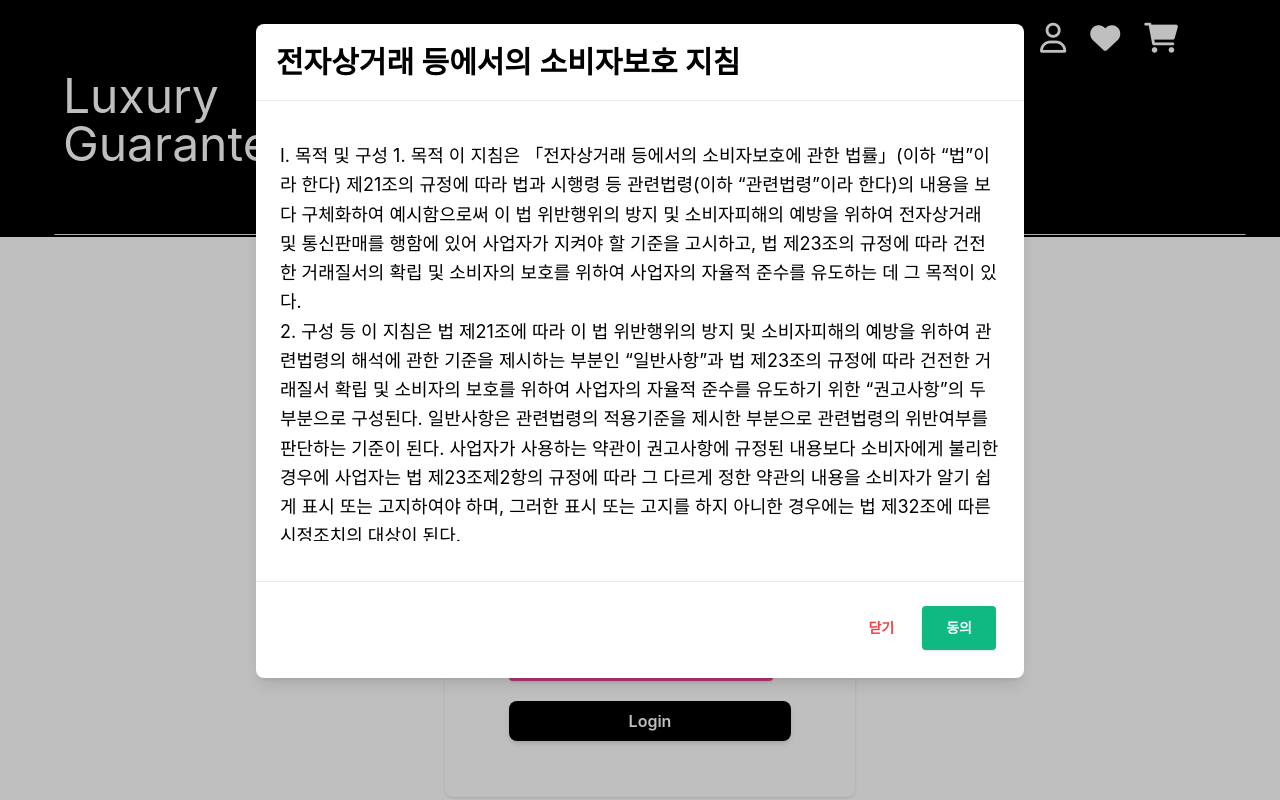
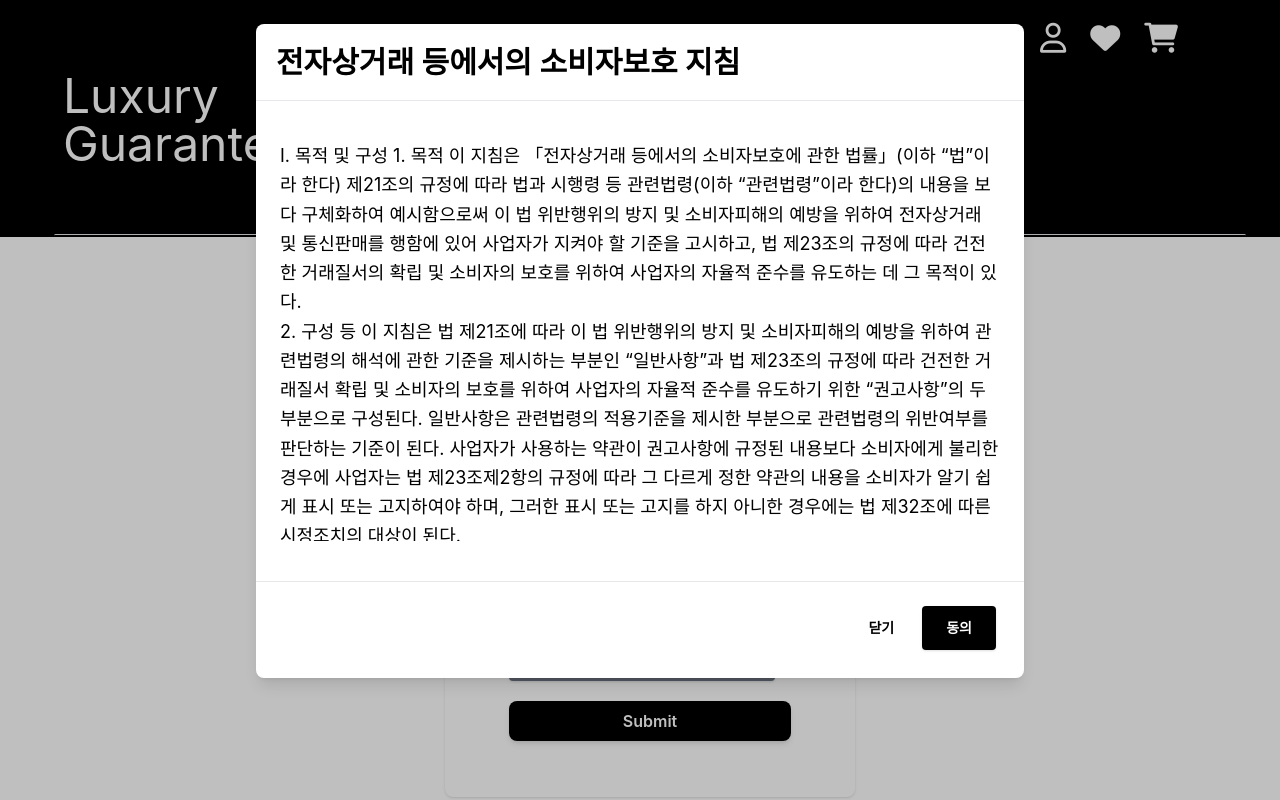
Before and after one commit to codestates-beb/BEB-07-final-Luxury-Guarantee, a React (Create React App) app in the folder client/: page /signupcompany in a window 1280 px wide. Both pictures are taken after a click on the button "전자상거래 등에서의 소비자보호 지침". Shown: the top 800 px of the page. Built offline with nearby package versions, Linux system fonts and the light colour scheme.

Commit message:
전자상거래css

```diff
--- a/client/src/components/CompanyModal.js
+++ b/client/src/components/CompanyModal.js
@@ -7,7 +7,7 @@ export default function CompanyModal() {
   return (
     <>
       <button
-        className="bg-pink-500 text-white active:bg-pink-600 font-bold uppercase text-sm px-6 py-3 rounded shadow hover:shadow-lg outline-none focus:outline-none mr-1 mb-1 ease-linear transition-all duration-150"
+        className="bg-gray-500 text-white active:bg-gray-600 font-semi-bold uppercase text-sm px-6 py-3 rounded shadow hover:shadow-lg outline-none focus:outline-none mr-1 mb-1 ease-linear transition-all duration-150"
         type="button"
         onClick={() => setShowModal(true)}
       >
@@ -428,14 +428,14 @@ export default function CompanyModal() {
                 {/*footer*/}
                 <div className="flex items-center justify-end p-6 border-t border-solid border-blueGray-200 rounded-b">
                   <button
-                    className="text-red-500 background-transparent font-bold uppercase px-6 py-2 text-sm outline-none focus:outline-none mr-1 mb-1 ease-linear transition-all duration-150"
+                    className="text-black background-transparent font-bold uppercase px-6 py-2 text-sm outline-none focus:outline-none mr-1 mb-1 ease-linear transition-all duration-150"
                     type="button"
                     onClick={() => setShowModal(false)}
                   >
                     닫기
                   </button>
                   <button
-                    className="bg-emerald-500 text-white active:bg-emerald-600 font-bold uppercase text-sm px-6 py-3 rounded shadow hover:shadow-lg outline-none focus:outline-none mr-1 mb-1 ease-linear transition-all duration-150"
+                    className="bg-black text-white active:bg-black font-bold uppercase text-sm px-6 py-3 rounded shadow hover:shadow-lg outline-none focus:outline-none mr-1 mb-1 ease-linear transition-all duration-150"
                     type="button"
                     onClick={() => setShowModal(false)}
                   >
--- /dev/null
+++ b/client/src/pages/Items/Acc.js
@@ -0,0 +1,11 @@
+import LuxuryGallery from ".";
+
+const Acc = () => {
+    return (
+        <div>
+            <LuxuryGallery/>
+        </div>
+    )
+ }
+
+ export default Acc;
--- /dev/null
+++ b/client/src/pages/Items/Man.js
@@ -0,0 +1,14 @@
+import LuxuryGallery from ".";
+
+
+
+
+const Man = () => {
+    return (
+        <div>
+            <LuxuryGallery/>
+        </div>
+    )
+ }
+
+ export default Man;
--- /dev/null
+++ b/client/src/pages/Items/Women.js
@@ -0,0 +1,11 @@
+import LuxuryGallery from ".";
+
+const Women = () => {
+    return (
+        <div>
+            <LuxuryGallery/>
+        </div>
+    )
+ }
+
+ export default Women;
--- a/client/src/pages/SignupCompany.js
+++ b/client/src/pages/SignupCompany.js
@@ -131,7 +131,7 @@ const SignupCompany = () => {
                     </div>
                     <div className="flex w-full mt-4">
                         <button onClick={onSubmitHandler} className="py-2 px-4  bg-black hover:bg-black focus:ring-black focus:ring-offset-black text-white w-full transition ease-in duration-200 text-center text-base font-semibold shadow-md focus:outline-none focus:ring-2 focus:ring-offset-2  rounded-lg ">
-                            Login
+                            Submit
                         </button>
                     </div>
 
--- a/client/src/pages/SignupUser.js
+++ b/client/src/pages/SignupUser.js
@@ -125,7 +125,7 @@ const SignupUser = () => {
                     </div>
                     <div className="flex w-full mt-4">
                         <button onClick={onSubmitHandler} className="py-2 px-4  bg-black hover:bg-black focus:ring-black focus:ring-offset-black text-white w-full transition ease-in duration-200 text-center text-base font-semibold shadow-md focus:outline-none focus:ring-2 focus:ring-offset-2  rounded-lg ">
-                            Login
+                            Submit
                         </button>
                     </div>
 
```
